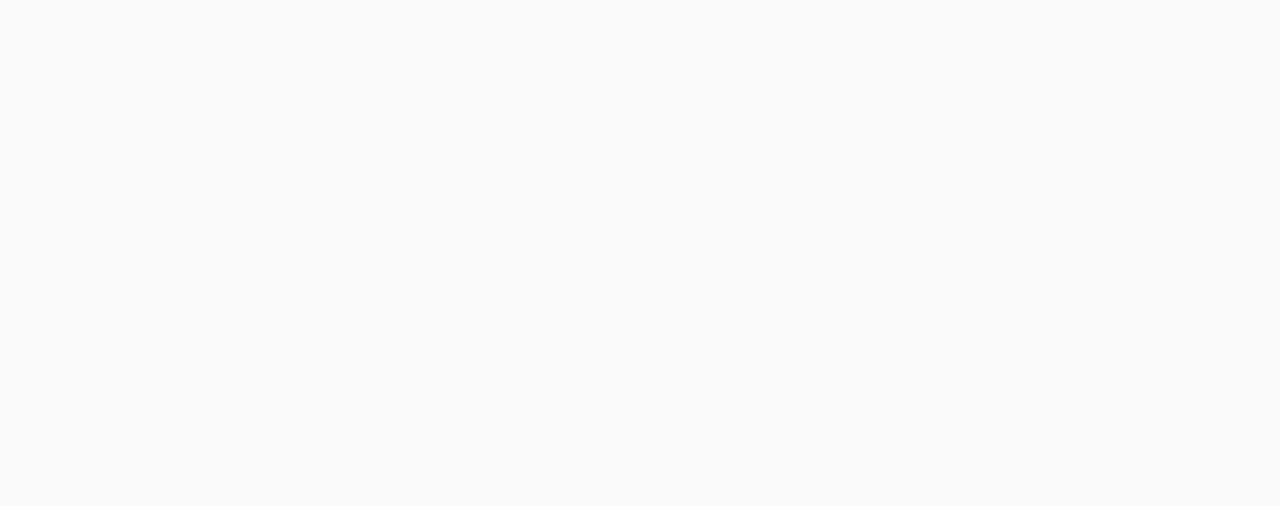
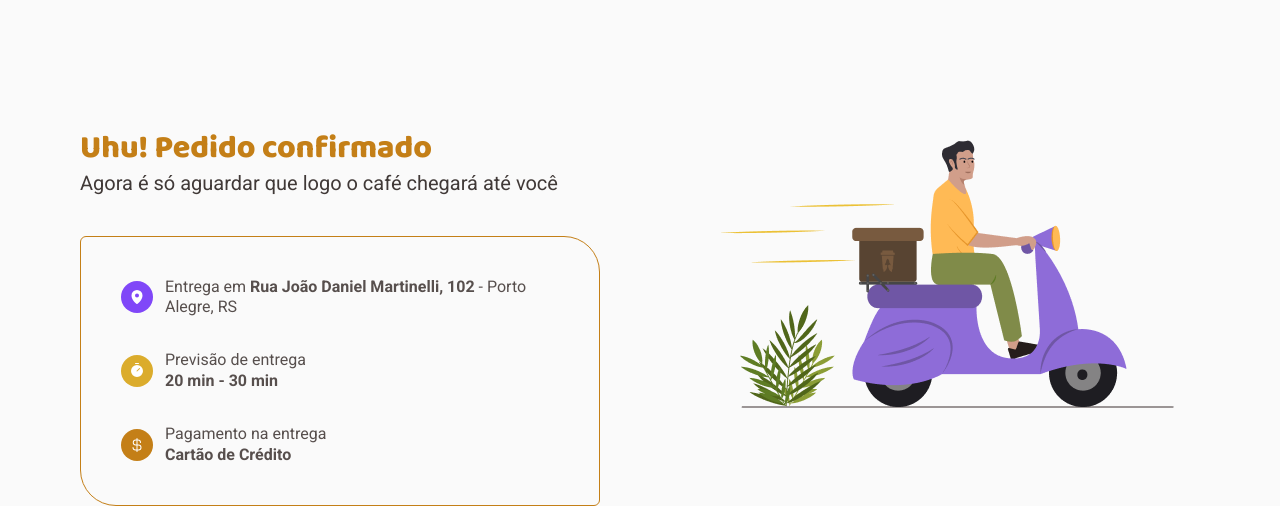
Before and after one commit to franciniltonsoaresmenzes/coffee-delivery, a React (Vite) app: page /checkout/success in a window 1280 px wide. Before the commit this address had no page. Shown: the part 352-858 px from the top of the page. Before the commit the page ends 800 px from the top, so only its background shows below. Built offline with nearby package versions, Linux system fonts and the light colour scheme.

Commit message:
estilização e refatorando

```diff
--- a/src/Router.tsx
+++ b/src/Router.tsx
@@ -3,6 +3,7 @@
 import { DefaultLayout } from './layouts/DefaultLayout'
 
 import { Checkout } from './pages/Checkout'
+import { CheckoutSuccess } from './pages/CheckoutSuccess'
 import { Home } from './pages/Home'
 
 export function Router() {
@@ -11,6 +12,7 @@
       <Route path="/" element={<DefaultLayout />}>
         <Route path="/" element={<Home />} />
         <Route path="/checkout" element={<Checkout />} />
+        <Route path="/checkout/success" element={<CheckoutSuccess />} />
       </Route>
     </Routes>
   )
--- a/src/components/InfoWithIcon/index.tsx
+++ b/src/components/InfoWithIcon/index.tsx
@@ -4,7 +4,7 @@
 
 interface InfoWithIconProps {
   icon: ReactNode
-  description: string
+  description: string | ReactNode
   colorIcon?: string
 }
 
@@ -16,7 +16,7 @@
   const { color } = useTheme()
 
   return (
-    <InfoWithIconContainer variant={colorIcon ?? color.brand['yellow--dark']}>
+    <InfoWithIconContainer variant={colorIcon ?? color.brand['yellow-dark']}>
       <div>{icon}</div>
       {description}
     </InfoWithIconContainer>
```
Also changed, not shown: public/delivery.png (added).
